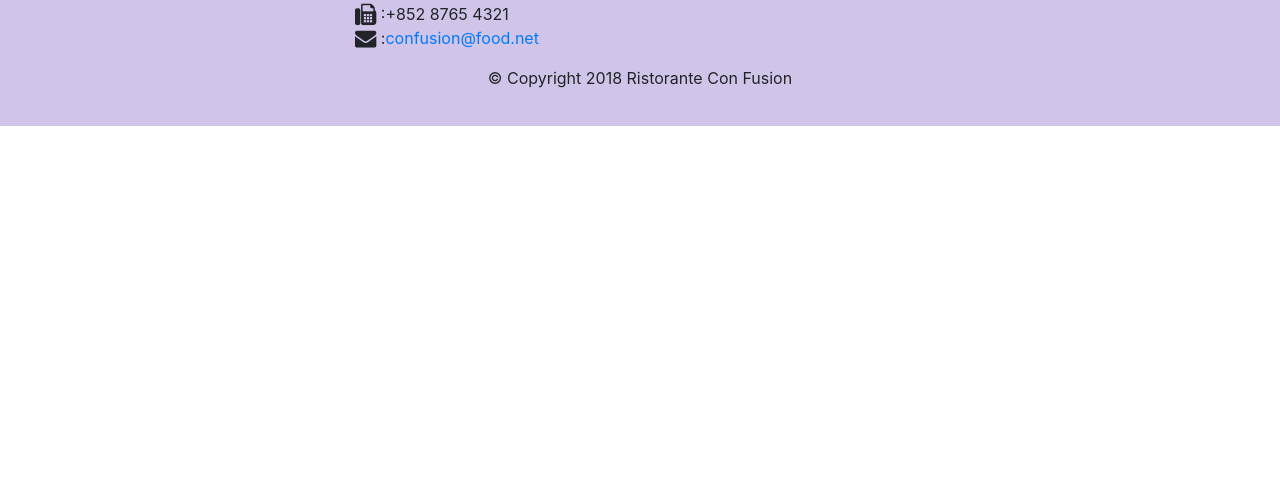
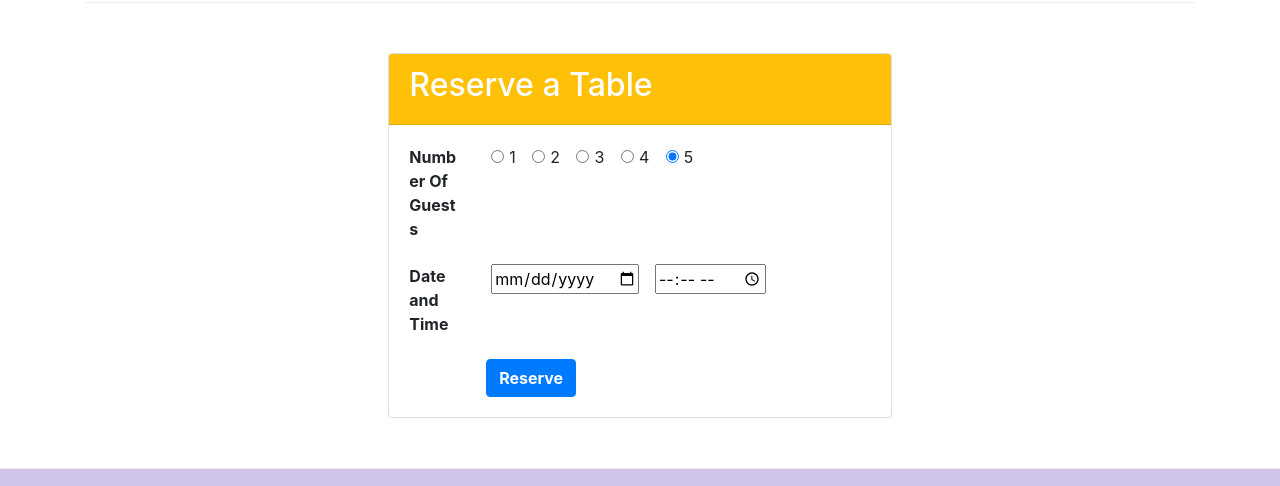
Before and after one commit to dhillon64/bootstrap4website, a website: page index.html in a window 1280 px wide. Shown: the part 1680-2166 px from the top of the page. Before the commit the page ends 1806 px from the top, so only its background shows below. Drawn offline with nearby package versions, Linux system fonts and the light colour scheme.

Commit message:
added card with form inside for bookings

```diff
--- a/index.html
+++ b/index.html
@@ -13,11 +13,19 @@
 </head>
 
 <body>
+    <div class="alert alert-warning alert-dismissible fade show mb-0" role="alert">
+        <h3 class="alert-heading text-dark">Notice to all customers!</h3>
+        <p class="text-dark">Due to covid-19,our restaurant has been closed in accordance to government guidelines.</p>
+        <hr>
+        <p class="mb-0 text-dark">Will keep you updated when we are ready to open again</p>
+        <button type="button" class="close" data-dismiss="alert" aria-label="close">
+            <span aria-hidden="true">&times</span>
+        </button>
+    </div>
     <nav class="navbar navbar-dark navbar-expand-sm fixed-top">
         <div class="container">
             <button class="navbar-toggler" type="button" data-toggle="collapse" data-target="#Navbar">
                 <span class="navbar-toggler-icon"></span>
-
             </button>
             <a class="navbar-brand mx-auto" href="#"><img src="./CSS/logo.png" width="41" height="30"></a>
             <div class="collapse navbar-collapse w-100" id="Navbar">
@@ -31,7 +39,7 @@
     </nav>
     <header class="jumbotron">
         <div class="container">
-            <div class="row row-header text-center">
+            <div class="row row-header">
                 <div class="col-12 col-sm-6">
                     <h1>Ristorante con Fusion</h1>
                     <p>We take inspiration from the World's best cuisines, and create a unique fusion experience. Our lipsmacking creations will tickle your culinary senses!</p>
@@ -86,6 +94,56 @@
             </div>
         </div>
     </div>
+        <div class="row row-content justify-content-center">
+            <div class="col-12 col-md-10 col-lg-5">
+                <div class="card">
+                    <div class="card-header bg-warning">
+                        <h2 class="text-white">Reserve a Table</h2>
+                    </div>
+                    <div class="card-body">
+                        <form>
+                            <fieldset class="form-group">
+                                <div class="row">
+                                    <legend class="col-form-label col-sm-2 pt-0"><strong>Number Of Guests</strong></legend>
+                                    <div class="col-sm-10">
+                                        <div class="form-check form-check-inline">
+                                            <input class="form-check-input" type="radio" name="gridRadios" id="gridRadios1" value="option1" checked>
+                                            <label class="form-check-label" for="gridRadios1">1</label>
+                                        </div>
+                                        <div class="form-check form-check-inline">
+                                            <input class="form-check-input" type="radio" name="gridRadios" id="gridRadios1" value="option1" checked>
+                                            <label class="form-check-label" for="gridRadios1">2</label>
+                                        </div>
+                                        <div class="form-check form-check-inline">
+                                            <input class="form-check-input" type="radio" name="gridRadios" id="gridRadios1" value="option1" checked>
+                                            <label class="form-check-label" for="gridRadios1">3</label>
+                                        </div>
+                                        <div class="form-check form-check-inline">
+                                            <input class="form-check-input" type="radio" name="gridRadios" id="gridRadios1" value="option1" checked>
+                                            <label class="form-check-label" for="gridRadios1">4</label>
+                                        </div>
+                                        <div class="form-check form-check-inline">
+                                            <input class="form-check-input" type="radio" name="gridRadios" id="gridRadios1" value="option1" checked>
+                                            <label class="form-check-label" for="gridRadios1">5</label>
+                                        </div>
+                                    </div>
+                                </div>
+                            </fieldset>
+                            <div class="form-group row">
+                                <label for="dateandtime" class="col-sm-2 col-form-label pt-0"><strong>Date and Time</strong></label>
+                                <div class="col-sm-4">
+                                  <input type="date" id="dateandtime" value="email@example.com">
+                                </div>
+                                <div class="col-sm-4">
+                                  <input type="time" id="dateandtime" value="email@example.com">
+                                </div>
+                            </div>
+                            <button type="submit" class="btn btn-primary offset-sm-2"><strong>Reserve</strong></button>
+                        </form>
+                    </div>
+                </div>
+            </div>
+        </div>
 
     <footer class="footer">
         <div class="container">
```
